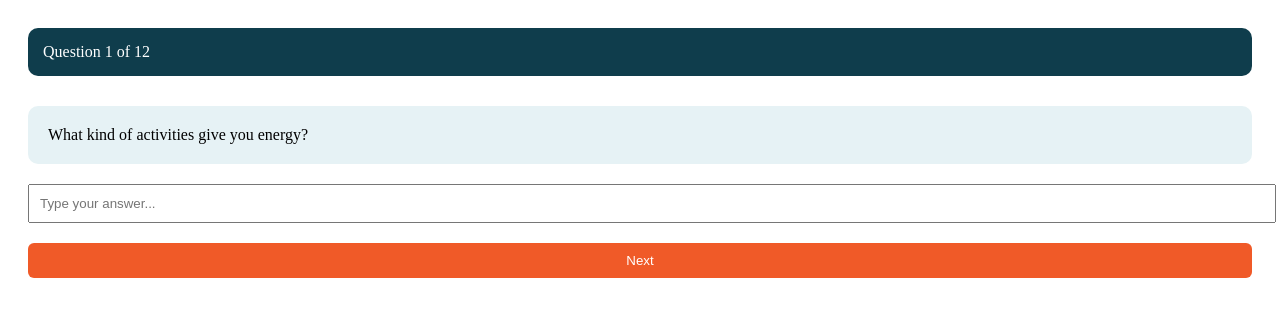
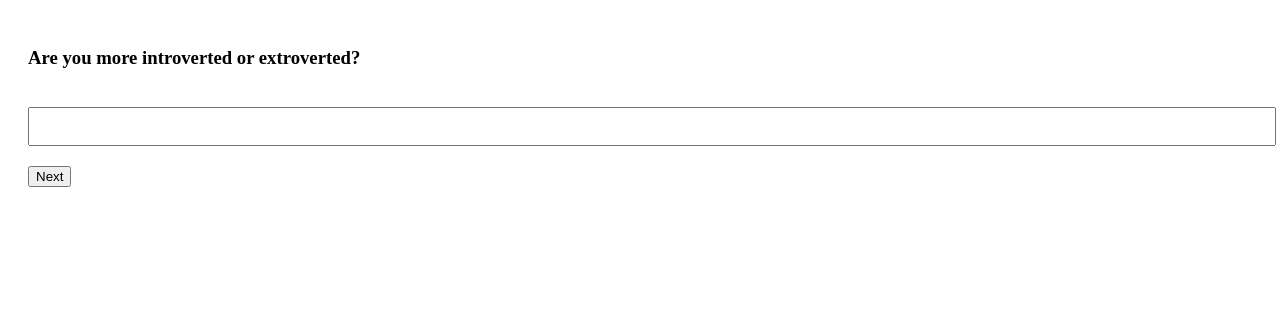
Before and after one commit to ProsperBlacky/Ai-Padi, a Next.js app: page /Second in a window 1280 px wide. Shown: the top 316 px of the page. Built offline with nearby package versions, Linux system fonts and the light colour scheme.

Commit message:
Refactor questions and improve state management

```diff
--- a/app/Second/page.js
+++ b/app/Second/page.js
@@ -1,88 +1,76 @@
 "use client";
+
 import { useState } from "react";
 import { useRouter } from "next/navigation";
 
 const questions = [
-  "What kind of activities give you energy?",
-  "How do you approach tasks?",
-  "Are you more creative, analytical, or communicative?",
-  "Do you prefer working with people, systems, or ideas?",
-  "Structured or flexible work?",
-  "Do you prefer working alone or with a team?",
-  "What skills are you already exploring?",
-  "Which area interests you most?",
+  "Are you more introverted or extroverted?",
+  "Do you prefer structure or flexibility?",
+  "Do you enjoy deep focus or fast-paced work?",
+  "Are you more creative, analytical, or practical?",
+
+  "What kind of tasks do you enjoy doing without getting tired?",
+  "Do you prefer working alone or with others?",
+  "Are you more comfortable talking or writing?",
+
+  "What do people ask you for help with?",
+  "What topics interest you the most?",
+
+  "Do you currently have a job or are you starting from scratch?",
   "How many hours per week can you commit?",
-  "What is your current income situation?",
-  "What tools do you have?",
-  "Why do you want to learn a digital skill?"
+  "Do you have stable internet?",
+  "What device do you use?",
+
+  "Have you ever made money online before?",
+
+  "How soon do you need to start earning?",
+  "Do you prefer quick income or long-term income?",
+  "What is your target monthly income?",
+
+  "Are you willing to work with clients?",
+  "Do you prefer freelancing, remote job, or personal brand?",
+  "Are you willing to learn technical skills if needed?"
 ];
 
 export default function Second() {
+  const router = useRouter();
+
   const [step, setStep] = useState(0);
+  const [answers, setAnswers] = useState({});
   const [input, setInput] = useState("");
-  const [answers, setAnswers] = useState([]);
-  const router = useRouter();
 
   const next = () => {
     if (!input) return;
 
-    const updated = [...answers, input];
+    const updated = {
+      ...answers,
+      [questions[step]]: input
+    };
+
     setAnswers(updated);
     setInput("");
 
-    if (step < questions.length - 1) {
+    if (step + 1 < questions.length) {
       setStep(step + 1);
     } else {
       localStorage.setItem("answers", JSON.stringify(updated));
-      router.push("/analyze");
+      router.push("/result");
     }
   };
 
   return (
     <div style={{ padding: 20 }}>
-      <div style={{
-        background: "#0F3D4C",
-        color: "#fff",
-        padding: 15,
-        borderRadius: 10
-      }}>
-        Question {step + 1} of {questions.length}
-      </div>
-
-      <div style={{
-        marginTop: 30,
-        background: "#E6F2F5",
-        padding: 20,
-        borderRadius: 10
-      }}>
-        {questions[step]}
-      </div>
+      <h3>{questions[step]}</h3>
 
       <input
         value={input}
         onChange={(e) => setInput(e.target.value)}
-        placeholder="Type your answer..."
-        style={{
-          width: "100%",
-          marginTop: 20,
-          padding: 10
-        }}
+        style={{ width: "100%", marginTop: 20, padding: 10 }}
       />
 
-      <button
-        onClick={next}
-        style={{
-          marginTop: 20,
-          background: "#F05A28",
-          color: "#fff",
-          padding: 10,
-          width: "100%",
-          border: "none",
-          borderRadius: 6
-        }}
-      >
+      <button onClick={next} style={{ marginTop: 20 }}>
         Next
       </button>
     </div>
   );
-          }
+}
```
